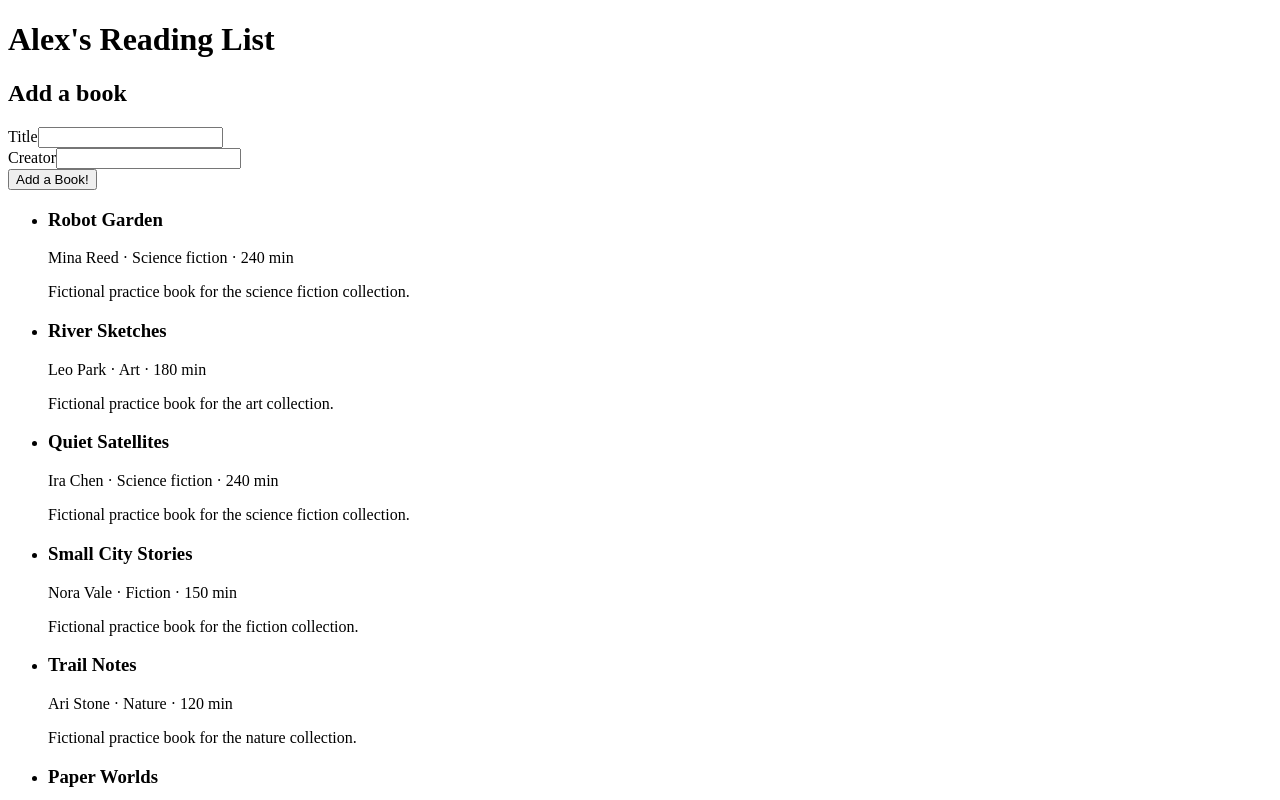
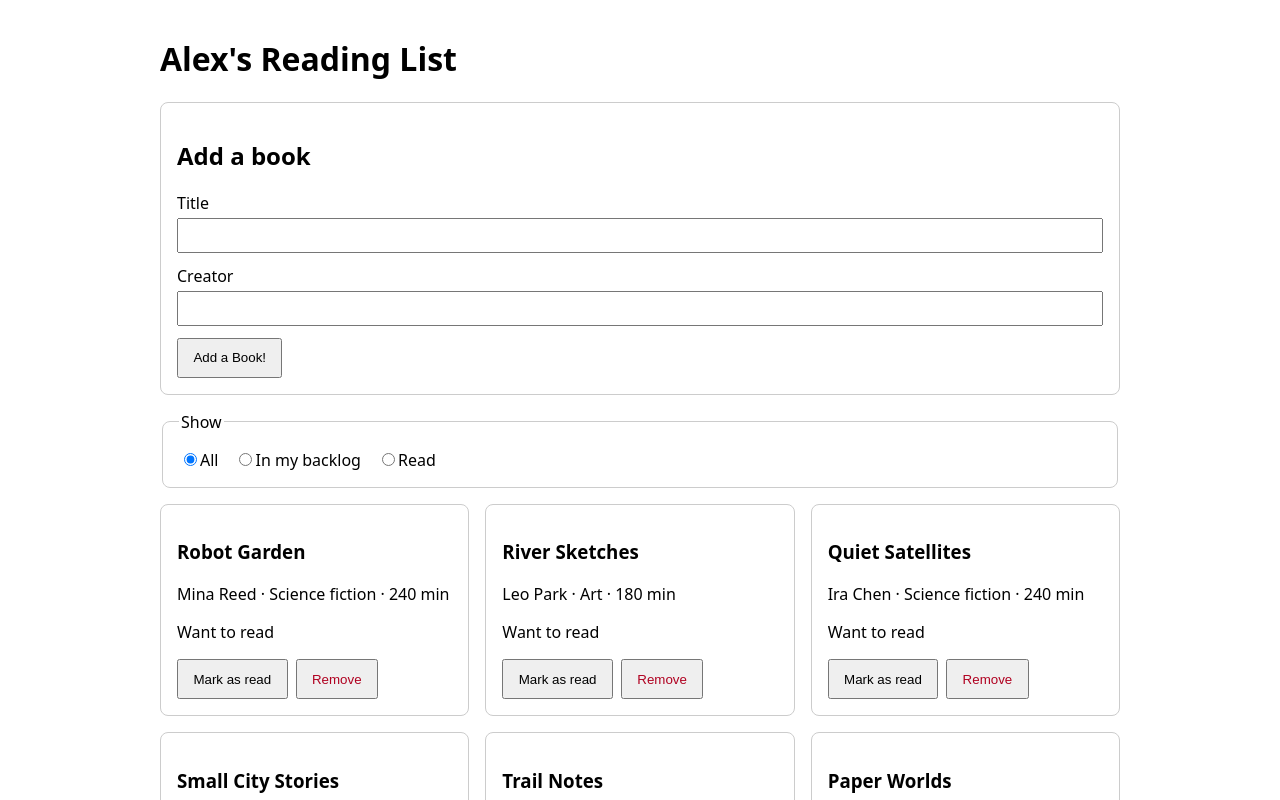
Before and after one commit to ngbroniec/cs300-assignment-4, a React (Vite) app: page / in a window 1280 px wide. Shown: the top 800 px of the page. Built offline with nearby package versions, Linux system fonts and the light colour scheme.

Commit message:
Added actions, filters, and empty state + styles.css updated

```diff
--- a/src/App.jsx
+++ b/src/App.jsx
@@ -3,18 +3,43 @@ import startingBooks from "../data/books.json";
 import BookList from "./BookList.jsx";
 import BookForm from "./BookForm.jsx";
 import {useState} from "react";
+import FilterBar from "./FilterBar.jsx";
 
 export default function App() {
   const [books, setBooks] = useState(startingBooks);
+  const [statusFilter, setStatusFilter] = useState("all");
 
+  function handleToggle(id) {
+    setBooks(
+      books.map((book) =>
+        book.id === id ? { ...book, read: !book.read } : book
+      )
+    );
+  }
   function handleAdd(newBook) {
     setBooks([...books, { ...newBook, id: Date.now(), category: "Other" }]);
   }
+
+  function handleRemove(id) {
+    setBooks(books.filter((book) => book.id !== id));
+  }
+
+  const visibleBooks = books.filter((book) => {
+    if (statusFilter === "read") return book.read;
+    if (statusFilter === "unread") return !book.read;
+    return true;
+  });
+
   return (
     <main className="app">
       <h1>Alex's Reading List</h1>
       <BookForm onAdd={handleAdd} />
-      <BookList books={books} />
+      <FilterBar status={statusFilter} changeStatus={setStatusFilter} />
+      <BookList
+        books={books}
+        isFiltered={statusFilter !== "all"}
+        onToggle={handleToggle}
+        onRemove={handleRemove}/>
     </main>
   );
 }
--- a/src/BookCard.jsx
+++ b/src/BookCard.jsx
@@ -1,24 +1,33 @@
-function cleanText(value, fallback) {
-  return typeof value === "string" && value.trim() !== ""
-    ? value.trim()
-    : fallback;
-}
-
-export default function BookCard({ book }) {
-  const title = cleanText(book.title, "Untitled Book");
-  const creator = cleanText(book.creator, "Unknown Author");
-  const category = cleanText(book.category, "");
-  const hasMinutes = Number.isFinite(book.minutes);
+export default function BookCard({ book, onToggle, onRemove }) {
+  const toggleText = book.read ? "Mark as unread" : "Mark as read";
 
   return (
     <li className="book-card">
-      <h3>{title}</h3>
+      <h3>{book.title}</h3>
       <p className="book-meta">
-        {creator}
-        {category ? ` · ${category}` : ""}
-        {hasMinutes ? ` · ${book.minutes} min` : ""}
+        {book.creator} · {book.category}
+        {book.minutes ? ` · ${book.minutes} min` : ""}
       </p>
-      {book.description ? <p>{book.description}</p> : null}
+      <p className={book.read ? "status status-read" : "status"}>
+        {book.read ? "Read" : "Want to read"}
+      </p>
+      <div className="card-actions">
+        <button
+          type="button"
+          aria-label={`${toggleText} ${book.title}`}
+          onClick={() => onToggle(book.id)}
+        >
+          {toggleText}
+        </button>
+        <button
+          type="button"
+          className="danger"
+          aria-label={`Remove ${book.title}`}
+          onClick={() => onRemove(book.id)}
+        >
+          Remove
+        </button>
+      </div>
     </li>
   );
 }
--- a/src/BookList.jsx
+++ b/src/BookList.jsx
@@ -1,10 +1,25 @@
 import BookCard from "./BookCard.jsx";
 
-export default function BookList({ books }) {
+export default function BookList({ books, isFiltered, onToggle, onRemove }) {
+  if (books.length === 0) {
+    return (
+      <p className="empty-state">
+        {isFiltered
+          ? "None of the available books match this filter"
+          : "Your list is empty"}
+      </p>
+    );
+  }
+
   return (
     <ul className="book-list">
       {books.map((book) => (
-        <BookCard key={book.id} book={book} />
+        <BookCard
+          key={book.id}
+          book={book}
+          onToggle={onToggle}
+          onRemove={onRemove}
+        />
       ))}
     </ul>
   );
--- /dev/null
+++ b/src/FilterBar.jsx
@@ -0,0 +1,25 @@
+const options = [
+  { value: "all", label: "All" },
+  { value: "unread", label: "In my backlog" },
+  { value: "read", label: "Read" },
+];
+
+export default function FilterBar({ status, changeStatus }) {
+  return (
+    <fieldset className="filter-bar">
+      <legend>Show</legend>
+      {options.map((option) => (
+        <label key={option.value} className="filter-option">
+          <input
+            type="radio"
+            name="status-filter"
+            value={option.value}
+            checked={status === option.value}
+            onChange={() => changeStatus(option.value)}
+          />
+          {option.label}
+        </label>
+      ))}
+    </fieldset>
+  );
+}
--- a/src/styles.css
+++ b/src/styles.css
@@ -1 +1,93 @@
-/* Write your own responsive styles and focus treatment here. */
+body {
+  font-family: system-ui, sans-serif;
+  margin: 0;
+  padding: 1rem;
+}
+
+.app {
+  max-width: 60rem;
+  margin: 0 auto;
+}
+
+.book-form,
+.filter-bar,
+.book-card,
+.empty-state {
+  border: 1px solid #ccc;
+  border-radius: 8px;
+  padding: 1rem;
+}
+
+.book-form,
+.filter-bar,
+.empty-state {
+  margin-bottom: 1rem;
+}
+
+.form-field {
+  margin-bottom: 0.75rem;
+}
+
+.form-field label {
+  display: block;
+  margin-bottom: 0.25rem;
+}
+
+input[type="text"] {
+  width: 100%;
+  padding: 0.5rem;
+  box-sizing: border-box;
+}
+
+input[aria-invalid="true"] {
+  border: 2px solid #b00020;
+}
+
+.field-error {
+  color: #b00020;
+  margin: 0.25rem 0 0;
+}
+
+button {
+  padding: 0.5rem 0.9rem;
+  min-height: 2.5rem;
+  cursor: pointer;
+}
+
+.danger {
+  color: #b00020;
+}
+
+button:focus-visible,
+input:focus-visible {
+  outline: 3px solid #b45309;
+  outline-offset: 2px;
+}
+
+.filter-option {
+  margin-right: 1rem;
+}
+
+.book-list {
+  list-style: none;
+  padding: 0;
+  margin: 0;
+  display: grid;
+  gap: 1rem;
+  grid-template-columns: repeat(auto-fill, minmax(16rem, 1fr));
+}
+
+.status-read {
+  color: #00981c;
+  font-weight: bold;
+}
+
+.card-actions {
+  display: flex;
+  flex-wrap: wrap;
+  gap: 0.5rem;
+}
+
+.empty-state {
+  text-align: center;
+}
```
